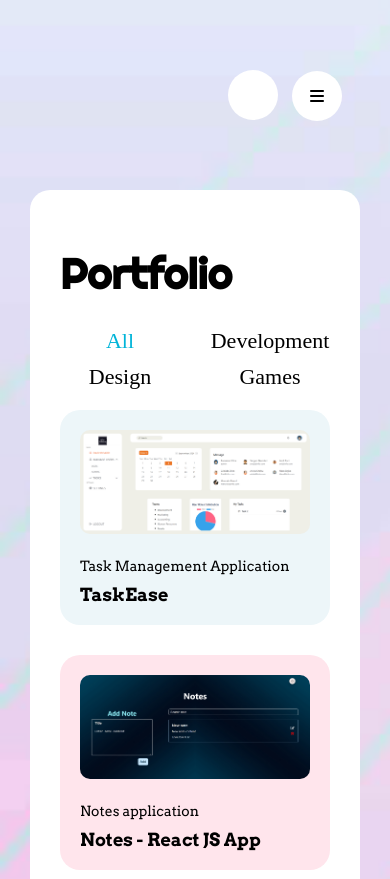
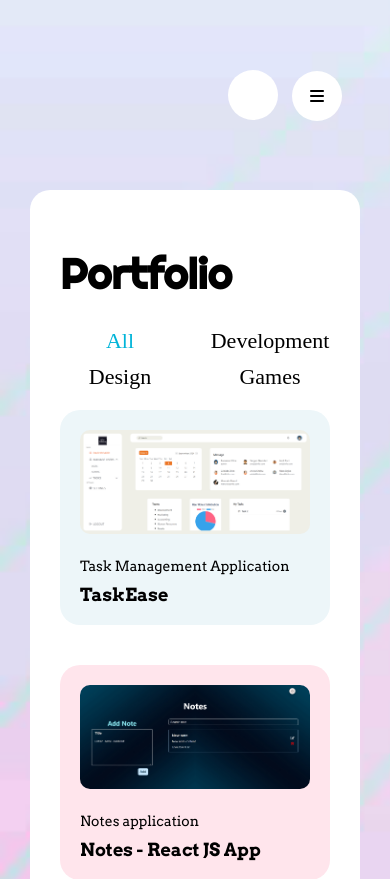
Before and after one commit to ramazan-shira/Personal_Porfolio, a React (Create React App) app: page /portfolio in a window 390 px wide. Shown: the top 879 px of the page. Built offline with nearby package versions, Linux system fonts and the light colour scheme; some icons are missing; a web font is replaced by a local one.

Commit message:
Backend added

```diff
--- a/package.json
+++ b/package.json
@@ -7,6 +7,7 @@
     "@testing-library/jest-dom": "^5.17.0",
     "@testing-library/react": "^13.4.0",
     "@testing-library/user-event": "^13.5.0",
+    "axios": "^1.7.7",
     "boxicons": "^2.1.4",
     "font-awesome": "^4.7.0",
     "react": "^18.2.0",
--- a/src/App.css
+++ b/src/App.css
@@ -22,9 +22,21 @@ body {
   padding: 70px 0 30px 0;
 }
 
-@media screen and (max-width: 1300px) {
+@media screen and (max-width: 1450px) {
   .container {
     padding: 70px 70px;
+  }
+}
+
+@media screen and (max-width: 1360px) {
+  .container {
+    padding: 70px 50px;
+  }
+}
+
+@media screen and (max-width: 1110px) {
+  .container {
+    padding: 70px 30px;
   }
 }
 
--- a/src/Personal-web/About/WhatIDo/whatIDo.css
+++ b/src/Personal-web/About/WhatIDo/whatIDo.css
@@ -61,6 +61,7 @@
   font-size: 22px;
   font-weight: 600;
   margin: 0;
+  text-align: center;
 }
 
 .about-card-text {
--- a/src/Personal-web/Contact/ContactForm.jsx
+++ b/src/Personal-web/Contact/ContactForm.jsx
@@ -1,6 +1,7 @@
 import { useState } from "react";
 import "./contact.css";
 import "./contactDark.css";
+import axios from "axios";
 
 const ContactForm = (props) => {
   const { darkMode } = props;
@@ -19,39 +20,60 @@ const ContactForm = (props) => {
   const fullNameCharacterRegex = /^[a-zA-Z]+\s[a-zA-Z]+$/;
   const regEmail = /^[a-zA-Z0-9._-]+@[a-zA-Z0-9.-]+\.[a-zA-Z]{2,}$/;
 
-  const handleSubmit = () => {
+  const handleSubmit = async (e) => {
+    e.preventDefault();
+    let formIsValid = true;
+
     if (name === "") {
       setNameError("First name and last name cannot be empty!");
-      setValid(false);
+      formIsValid = false;
     } else if (!fullNameLengthRegex.test(name)) {
       setNameError("First name and last name must have at least 3 letters!");
-      setValid(false);
+      formIsValid = false;
     } else if (!fullNameCharacterRegex.test(name)) {
       setNameError("First name and last name can contain only letters!");
-      setValid(false);
+      formIsValid = false;
     } else {
       setNameError("");
-      setValid(true);
     }
 
     if (email === "") {
       setEmailError("Email cannot be empty!");
-      setValid(false);
+      formIsValid = false;
     } else if (!regEmail.test(email)) {
       setEmailError("Invalid email address!");
-      setValid(false);
+      formIsValid = false;
     } else {
       setEmailError("");
-      setValid(true);
     }
 
     if (message === "") {
       setMessageError("Message cannot be empty!");
+      formIsValid = false;
     } else if (message.length <= 10) {
       setMessageError("Message should have at least 10 characters!");
+      formIsValid = false;
     } else {
       setMessageError("");
-      setValid(true);
+    }
+
+    if (formIsValid) {
+      try {
+        await axios.post("http://localhost:5000/send-email", {
+          name,
+          email,
+          message,
+        });
+        setValid(true);
+        setName("");
+        setEmail("");
+        setMessage("");
+      } catch (error) {
+        console.error("Error sending message:", error);
+        setValid(false);
+      }
+    } else {
+      setValid(false);
     }
   };
 
--- a/src/Personal-web/Contact/contactDark.css
+++ b/src/Personal-web/Contact/contactDark.css
@@ -12,10 +12,15 @@
   color: white;
 }
 
+.contact-me.dark p.message.dark {
+  color: #affc41;
+}
+
 .contact-form.dark input,
 .contact-form.dark textarea {
   border-bottom: 1px solid #353535;
   background-color: #0d0d0d;
+  color: white;
 }
 
 .contact-form.dark button {
--- a/src/Personal-web/Portfolio/portfolio.css
+++ b/src/Personal-web/Portfolio/portfolio.css
@@ -87,15 +87,15 @@ a .title {
   margin: 0;
 }
 
-@media screen and (max-width: 1300px) {
+@media (width <= 1300px) {
   .portfolio h1::after {
     left: 64%;
     top: 65%;
   }
 }
 
-@media screen and (max-width: 1024px) {
-  .portfolio-cards-container {
+@media (width <= 1080px) {
+  .portfolio-cards {
     display: flex;
     flex-direction: column;
     justify-content: center;
@@ -104,16 +104,26 @@ a .title {
   }
 }
 
-@media screen and (max-width: 992px) {
-  .portfolio-cards-container {
+@media (width <= 1150px) {
+  .portfolio-cards {
+    display: flex;
+    flex-direction: column;
+    justify-content: center;
+    align-items: center;
+    gap: 30px;
+  }
+}
+
+@media (width <= 1000px) {
+  .portfolio-cards {
     display: grid;
     grid-template-columns: 1fr 1fr;
     gap: 30px;
   }
 }
 
-@media screen and (max-width: 768px) {
-  .portfolio-cards-container {
+@media (width <= 768px) {
+  .portfolio-cards {
     display: flex;
     flex-direction: column;
     justify-content: center;
@@ -126,7 +136,7 @@ a .title {
   }
 }
 
-@media screen and (max-width: 650px) {
+@media (width <= 650px) {
   .portfolio-cards {
     grid-template-columns: 1fr;
   }
--- a/src/Personal-web/Resume/Experience/experience.css
+++ b/src/Personal-web/Resume/Experience/experience.css
@@ -59,6 +59,7 @@
   font-size: 18px;
   font-weight: 600;
   color: #0f172a;
+  line-height: 1.5;
 }
 
 .company {
--- a/src/Personal-web/Resume/resume.css
+++ b/src/Personal-web/Resume/resume.css
@@ -33,7 +33,7 @@
   }
 }
 
-@media screen and (max-width: 1024px) {
+@media screen and (max-width: 1090px) {
   .resume {
     width: 100%;
     display: flex;
--- a/src/Personal-web/Services/services.css
+++ b/src/Personal-web/Services/services.css
@@ -47,12 +47,14 @@
   margin: 0;
   font-size: 22px;
   font-weight: 600;
+  text-align: center;
 }
 
 .service-card-text p {
   margin: 0;
   font-size: 18px;
   text-align: center;
+  line-height: 1.5;
 }
 
 @media screen and (max-width: 1300px) {
```
Also changed, not shown: 1 other file (tests, documents, lock files or other folders).
